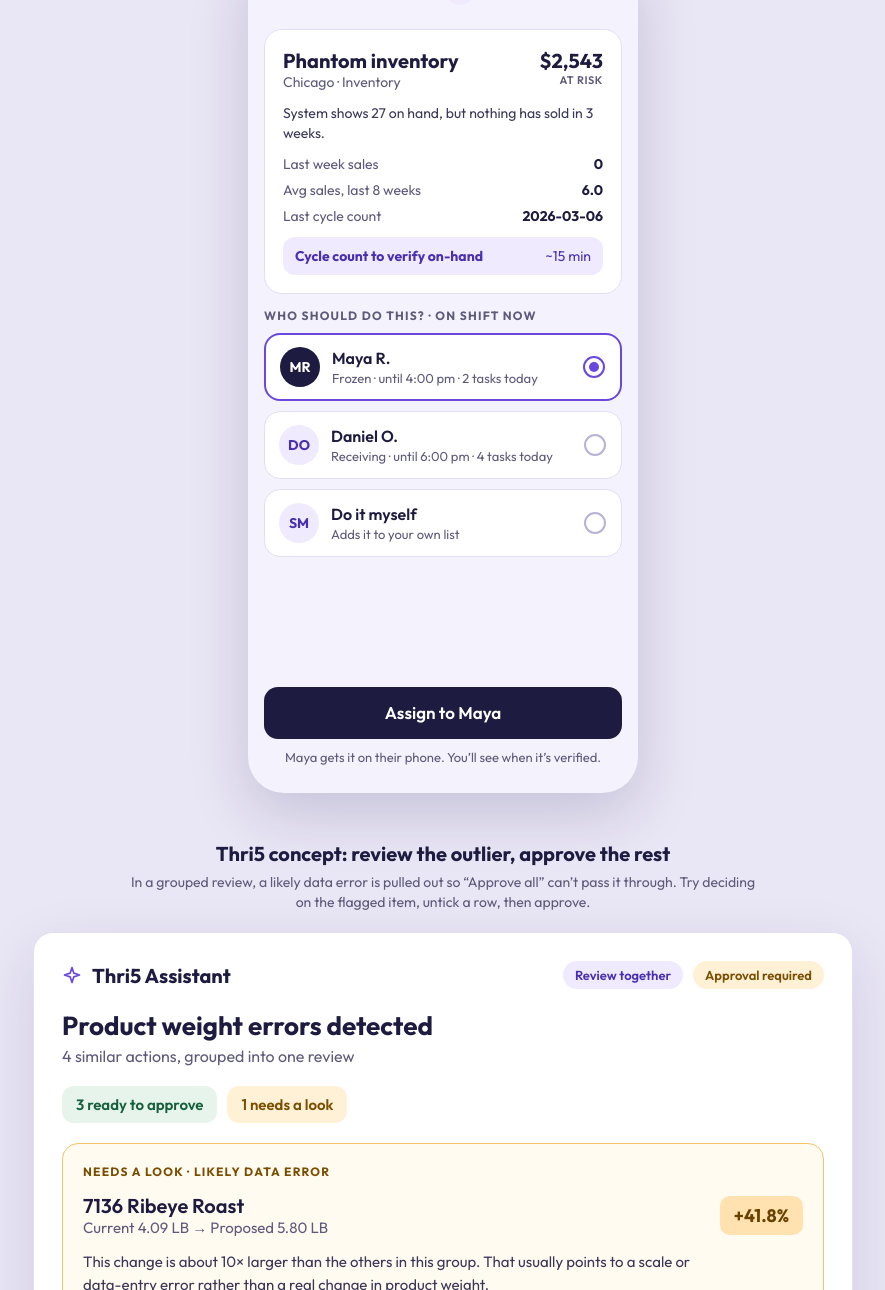
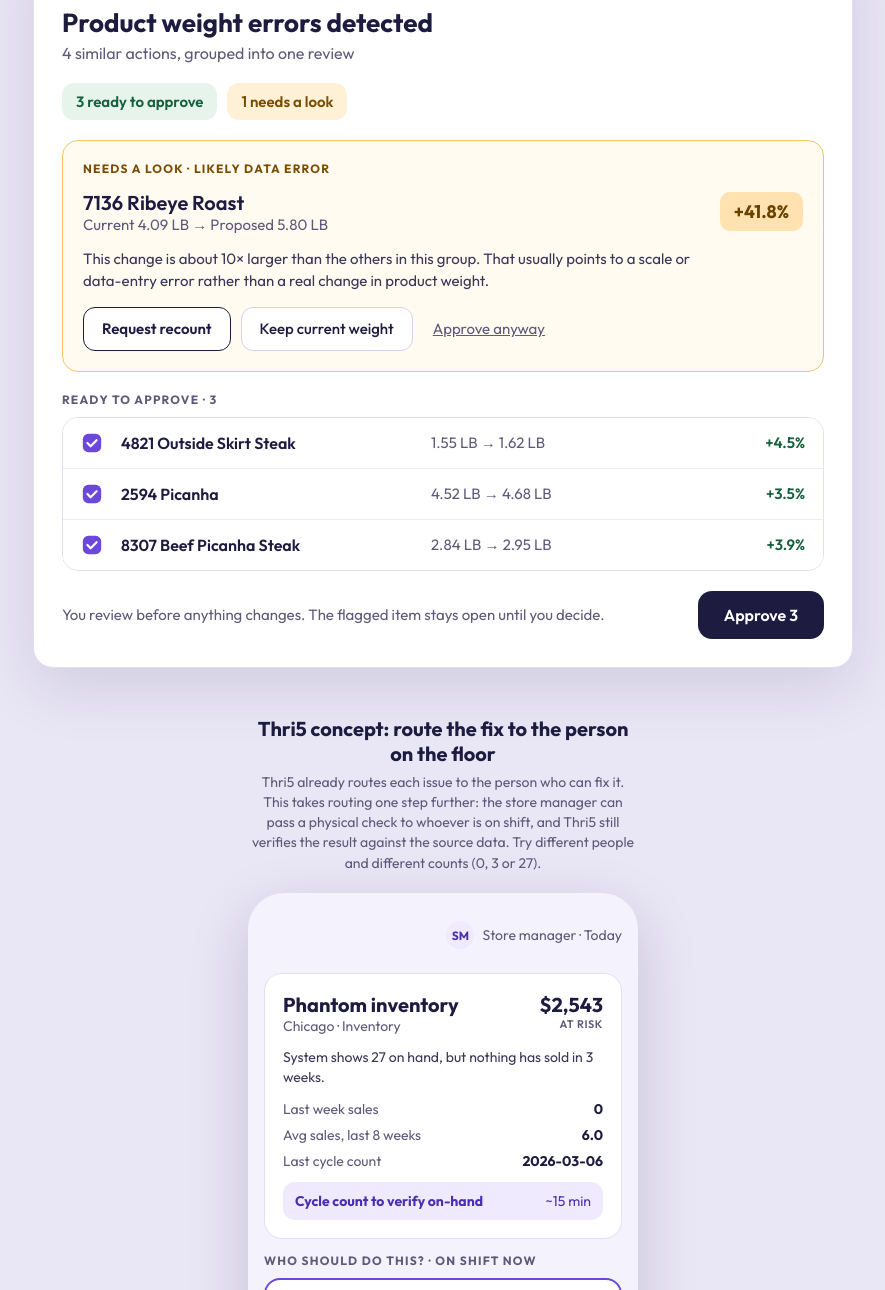
Before and after one commit to DeborahUdochukwu48/Thri5, a plain HTML site: page index.html in a window 1280 px wide. Shown: the part 195-1485 px from the top of the page, without its empty margins (197-1082 px from the left). Drawn offline with Linux system fonts and the light colour scheme.

Commit message:
Update index.html

```diff
--- a/index.html
+++ b/index.html
@@ -3,7 +3,7 @@
 <head>
 <meta charset="utf-8">
 <meta name="viewport" content="width=device-width, initial-scale=1">
-<title>Thri5 concept · Assign, count, verify · Deborah Amajuoyi</title>
+<title>Thri5 concepts · Deborah Amajuoyi</title>
 <link rel="preconnect" href="https://fonts.googleapis.com">
 <link rel="preconnect" href="https://fonts.gstatic.com" crossorigin>
 <link href="https://fonts.googleapis.com/css2?family=Outfit:wght@400;500;600;700&display=swap" rel="stylesheet">
@@ -87,15 +87,59 @@
 </head>
 <body>
 
-<div class="intro">
-  <h1>Thri5 concept: assign, count, verify</h1>
-  <p>A store manager hands a count to someone on shift and gets it back verified. Try different people and different counts (0, 3 or 27).</p>
+<div class="intro wide" style="margin-top:0">
+  <h1>Thri5 concept: review the outlier, approve the rest</h1>
+  <p>In a grouped review, a likely data error is pulled out so “Approve all” can’t pass it through. Try deciding on the flagged item, untick a row, then approve.</p>
+</div>
+
+<section class="review" aria-label="Product weight review">
+  <div class="rv-top">
+    <div class="rv-brand"><svg width="20" height="20" viewBox="0 0 24 24" fill="none" stroke="#6B47DC" stroke-width="2" stroke-linejoin="round" aria-hidden="true"><path d="M12 3l2.2 6.8L21 12l-6.8 2.2L12 21l-2.2-6.8L3 12l6.8-2.2z"/></svg>Thri5 Assistant</div>
+    <div class="chips"><span class="tag" style="background:#EFEAFE;color:#4A2FB0">Review together</span><span class="tag" style="background:#FFF1D6;color:#7A4E00">Approval required</span></div>
+  </div>
+  <div><div style="font-size:26px;font-weight:700">Product weight errors detected</div><div class="muted" style="font-size:16px;margin-top:4px">4 similar actions, grouped into one review</div></div>
+  <div class="chips">
+    <span class="chip" style="background:#E6F4EC;color:#17603C" id="chipReady">3 ready to approve</span>
+    <span class="chip" style="background:#FFF1D6;color:#7A4E00" id="chipFlag">1 needs a look</span>
+  </div>
+
+  <div class="flag" id="flagBox">
+    <div class="lbl" style="color:#7A4E00" id="flagLbl">NEEDS A LOOK · LIKELY DATA ERROR</div>
+    <div class="flag-row">
+      <div><div style="font-size:20px;font-weight:600">7136 Ribeye Roast</div><div class="muted" style="font-size:15px">Current 4.09 LB  →  Proposed 5.80 LB</div></div>
+      <span class="badge">+41.8%</span>
+    </div>
+    <p style="margin:0;font-size:15px;line-height:1.5;color:#3A3757;max-width:620px" id="flagText">This change is about 10× larger than the others in this group. That usually points to a scale or data-entry error rather than a real change in product weight.</p>
+    <div class="acts" id="flagActs">
+      <button class="outline" type="button" data-flag="recount">Request recount</button>
+      <button class="ghost" type="button" data-flag="keep">Keep current weight</button>
+      <button class="textbtn" type="button" data-flag="approve">Approve anyway</button>
+    </div>
+    <div class="acts" id="flagUndo" style="display:none"><button class="textbtn" type="button" data-flag="undo" style="color:#4A2FB0">Undo</button></div>
+  </div>
+
+  <div style="display:flex;flex-direction:column;gap:10px">
+    <div class="lbl" id="readyLbl">READY TO APPROVE · 3</div>
+    <div class="table" id="skuTable"></div>
+  </div>
+
+  <div class="banner" id="approvedBanner" role="status"></div>
+  <div class="rv-foot">
+    <p class="muted" style="margin:0;font-size:15px">You review before anything changes. The flagged item stays open until you decide.</p>
+    <button class="approve" type="button" id="approveBtn">Approve 3</button>
+  </div>
+</section>
+
+
+<div class="intro" style="margin-top:28px">
+  <h1>Thri5 concept: route the fix to the person on the floor</h1>
+  <p>Thri5 already routes each issue to the person who can fix it. This takes routing one step further: the store manager can pass a physical check to whoever is on shift, and Thri5 still verifies the result against the source data. Try different people and different counts (0, 3 or 27).</p>
 </div>
 
 <div class="phone" role="application" aria-label="Prototype">
 
   <!-- Screen 1: Assign -->
-  <section class="screen on" id="s-assign" aria-label="Assign the count">
+  <section class="screen on" id="s-assign" aria-label="Route the count">
     <div class="hdr">
       <div class="spacer"></div>
       <div class="user"><span class="av s">SM</span>Store manager · Today</div>
@@ -120,7 +164,7 @@
       </div>
     </div>
     <div class="bottom">
-      <button class="primary" id="assignBtn" type="button">Assign to Maya</button>
+      <button class="primary" id="assignBtn" type="button">Route to Maya</button>
       <p class="hint" id="assignHint"></p>
     </div>
   </section>
@@ -130,12 +174,12 @@
     <div class="hdr left">
       <button class="iconbtn" type="button" aria-label="Back" data-go="assign"><svg width="20" height="20" viewBox="0 0 24 24" fill="none" stroke="#1D1B3F" stroke-width="2" stroke-linecap="round" stroke-linejoin="round" aria-hidden="true"><path d="M15 5l-7 7 7 7"/></svg></button>
       <span class="av m" id="wIni">MR</span>
-      <div><div class="t14 muted" id="wName">Maya R. · Today</div><div class="t20">Your tasks (2)</div></div>
+      <div><div class="t14 muted" id="wName">Maya R. · Today</div><div class="t20">Your actions (2)</div></div>
     </div>
     <div class="body" style="padding-top:8px">
       <div class="card" style="gap:14px">
         <div class="row"><span class="pill">COUNT THIS ITEM</span><span class="t13 muted">Due by 2:00 pm</span></div>
-        <div><div class="t20">Wagyu Ribeye Steak, 10 oz</div><div class="t14 muted" id="taskFrom">Assigned by your store manager</div></div>
+        <div><div class="t20">Wagyu Ribeye Steak, 10 oz</div><div class="t14 muted" id="taskFrom">Routed by your store manager</div></div>
         <div class="loc">
           <svg width="20" height="20" viewBox="0 0 24 24" fill="none" stroke="#4A2FB0" stroke-width="2" stroke-linecap="round" stroke-linejoin="round" aria-hidden="true" style="flex-shrink:0;margin-top:2px"><path d="M12 21s-7-6.2-7-11.5A7 7 0 0 1 19 9.5C19 14.8 12 21 12 21z"/><circle cx="12" cy="9.5" r="2.5"/></svg>
           <div class="t14"><strong>Freezer aisle 6</strong><div class="muted">Check the shelf, the top rack and back stock</div></div>
@@ -155,7 +199,7 @@
         </div>
       </div>
       <div class="card" style="padding:14px 16px;flex-direction:row;justify-content:space-between;align-items:center">
-        <div><div style="font-size:15px;font-weight:600">Receive DSD delivery</div><div class="t13 muted">Next task · by 3:30 pm</div></div>
+        <div><div style="font-size:15px;font-weight:600">Receive DSD delivery</div><div class="t13 muted">Next action · by 3:30 pm</div></div>
         <svg width="18" height="18" viewBox="0 0 24 24" fill="none" stroke="#5E5A7A" stroke-width="2" stroke-linecap="round" stroke-linejoin="round" aria-hidden="true"><path d="M9 5l7 7-7 7"/></svg>
       </div>
     </div>
@@ -198,49 +242,6 @@
     </div>
   </section>
 </div>
-
-<div class="intro wide">
-  <h1>Thri5 concept: review the outlier, approve the rest</h1>
-  <p>In a grouped review, a likely data error is pulled out so “Approve all” can’t pass it through. Try deciding on the flagged item, untick a row, then approve.</p>
-</div>
-
-<section class="review" aria-label="Product weight review">
-  <div class="rv-top">
-    <div class="rv-brand"><svg width="20" height="20" viewBox="0 0 24 24" fill="none" stroke="#6B47DC" stroke-width="2" stroke-linejoin="round" aria-hidden="true"><path d="M12 3l2.2 6.8L21 12l-6.8 2.2L12 21l-2.2-6.8L3 12l6.8-2.2z"/></svg>Thri5 Assistant</div>
-    <div class="chips"><span class="tag" style="background:#EFEAFE;color:#4A2FB0">Review together</span><span class="tag" style="background:#FFF1D6;color:#7A4E00">Approval required</span></div>
-  </div>
-  <div><div style="font-size:26px;font-weight:700">Product weight errors detected</div><div class="muted" style="font-size:16px;margin-top:4px">4 similar actions, grouped into one review</div></div>
-  <div class="chips">
-    <span class="chip" style="background:#E6F4EC;color:#17603C" id="chipReady">3 ready to approve</span>
-    <span class="chip" style="background:#FFF1D6;color:#7A4E00" id="chipFlag">1 needs a look</span>
-  </div>
-
-  <div class="flag" id="flagBox">
-    <div class="lbl" style="color:#7A4E00" id="flagLbl">NEEDS A LOOK · LIKELY DATA ERROR</div>
-    <div class="flag-row">
-      <div><div style="font-size:20px;font-weight:600">7136 Ribeye Roast</div><div class="muted" style="font-size:15px">Current 4.09 LB  →  Proposed 5.80 LB</div></div>
-      <span class="badge">+41.8%</span>
-    </div>
-    <p style="margin:0;font-size:15px;line-height:1.5;color:#3A3757;max-width:620px" id="flagText">This change is about 10× larger than the others in this group. That usually points to a scale or data-entry error rather than a real change in product weight.</p>
-    <div class="acts" id="flagActs">
-      <button class="outline" type="button" data-flag="recount">Request recount</button>
-      <button class="ghost" type="button" data-flag="keep">Keep current weight</button>
-      <button class="textbtn" type="button" data-flag="approve">Approve anyway</button>
-    </div>
-    <div class="acts" id="flagUndo" style="display:none"><button class="textbtn" type="button" data-flag="undo" style="color:#4A2FB0">Undo</button></div>
-  </div>
-
-  <div style="display:flex;flex-direction:column;gap:10px">
-    <div class="lbl" id="readyLbl">READY TO APPROVE · 3</div>
-    <div class="table" id="skuTable"></div>
-  </div>
-
-  <div class="banner" id="approvedBanner" role="status"></div>
-  <div class="rv-foot">
-    <p class="muted" style="margin:0;font-size:15px">You review before anything changes. The flagged item stays open until you decide.</p>
-    <button class="approve" type="button" id="approveBtn">Approve 3</button>
-  </div>
-</section>
 
 <p class="foot">Concepts by Deborah Amajuoyi, based only on Thri5’s public product material. The products, proposed weights and the 41.8% change come from Thri5’s product video; current weights, names, times, the item name and durations are illustrative.</p>
 
@@ -297,9 +298,9 @@
 <script>
 (function(){
   var people=[
-    {id:'maya',ini:'MR',name:'Maya R.',first:'Maya',meta:'Frozen · until 4:00 pm · 2 tasks today'},
-    {id:'daniel',ini:'DO',name:'Daniel O.',first:'Daniel',meta:'Receiving · until 6:00 pm · 4 tasks today'},
-    {id:'me',ini:'SM',name:'Do it myself',first:'you',meta:'Adds it to your own list'}
+    {id:'maya',ini:'MR',name:'Maya R.',first:'Maya',meta:'Frozen · until 4:00 pm · 2 actions today'},
+    {id:'daniel',ini:'DO',name:'Daniel O.',first:'Daniel',meta:'Receiving · until 6:00 pm · 4 actions today'},
+    {id:'me',ini:'SM',name:'Do it myself',first:'you',meta:'Keeps it in your own actions'}
   ];
   var state={screen:'assign',who:'maya',count:0};
   var $=function(id){return document.getElementById(id);};
@@ -312,14 +313,14 @@
     var c=chosen(),me=c.id==='me';
     $('opts').innerHTML=people.map(function(p){var sel=p.id===state.who;
       return '<button type="button" class="opt'+(sel?' sel':'')+'" aria-pressed="'+sel+'" data-who="'+p.id+'"><span class="av l">'+p.ini+'</span><span class="info"><span class="nm">'+p.name+'</span><span class="t13 muted">'+p.meta+'</span></span>'+radio(sel)+'</button>';}).join('');
-    $('assignBtn').textContent=me?'Start the count myself':'Assign to '+c.first;
-    $('assignHint').textContent=me?'It moves to your own task list.':c.first+' gets it on their phone. You’ll see when it’s verified.';
+    $('assignBtn').textContent=me?'Start the count myself':'Route to '+c.first;
+    $('assignHint').textContent=me?'It stays in your own actions.':c.first+' gets it on their phone. You’ll see when it’s verified.';
     $('wIni').textContent=c.ini;
     $('wName').textContent=(me?'Store manager':c.name)+' · Today';
-    $('taskFrom').textContent=me?'From your action list':'Assigned by your store manager';
+    $('taskFrom').textContent=me?'From your action list':'Routed by your store manager';
     $('count').value=state.count;
     var n=state.count,changed=n!==27,reorder=n<6;
-    $('actAssigned').textContent=me?'You took the count yourself':'You assigned it to '+c.name;
+    $('actAssigned').textContent=me?'You took the count yourself':'You routed it to '+c.name;
     $('actCounted').textContent=(me?'You':c.first)+' counted: '+n+' found';
     $('erpVal').innerHTML=changed?'<span style="color:#5E5A7A;text-decoration:line-through">27</span>  →  <span style="color:#17603C">'+n+'</span>':'27 · no change';
     $('resolved').textContent=me?'Resolved in 19 min.':'Resolved in 19 min without leaving your other actions.';
```
